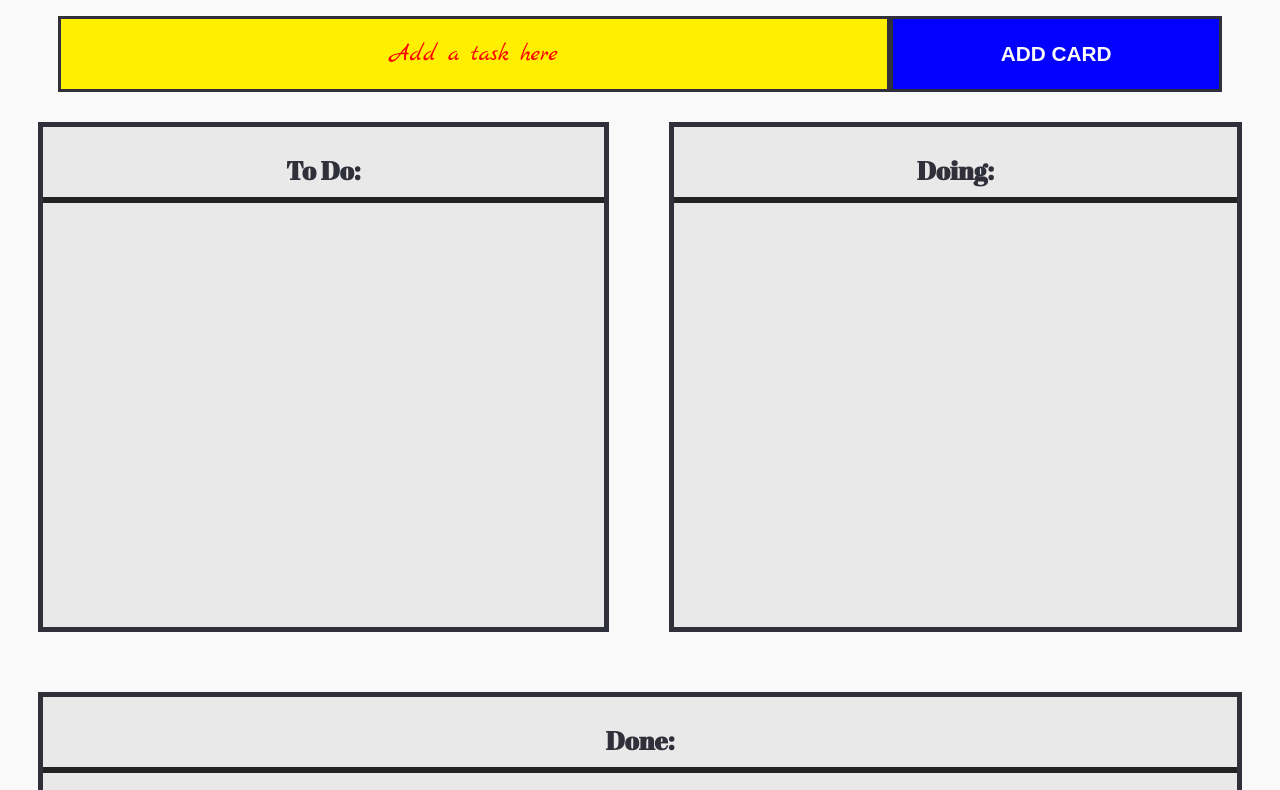
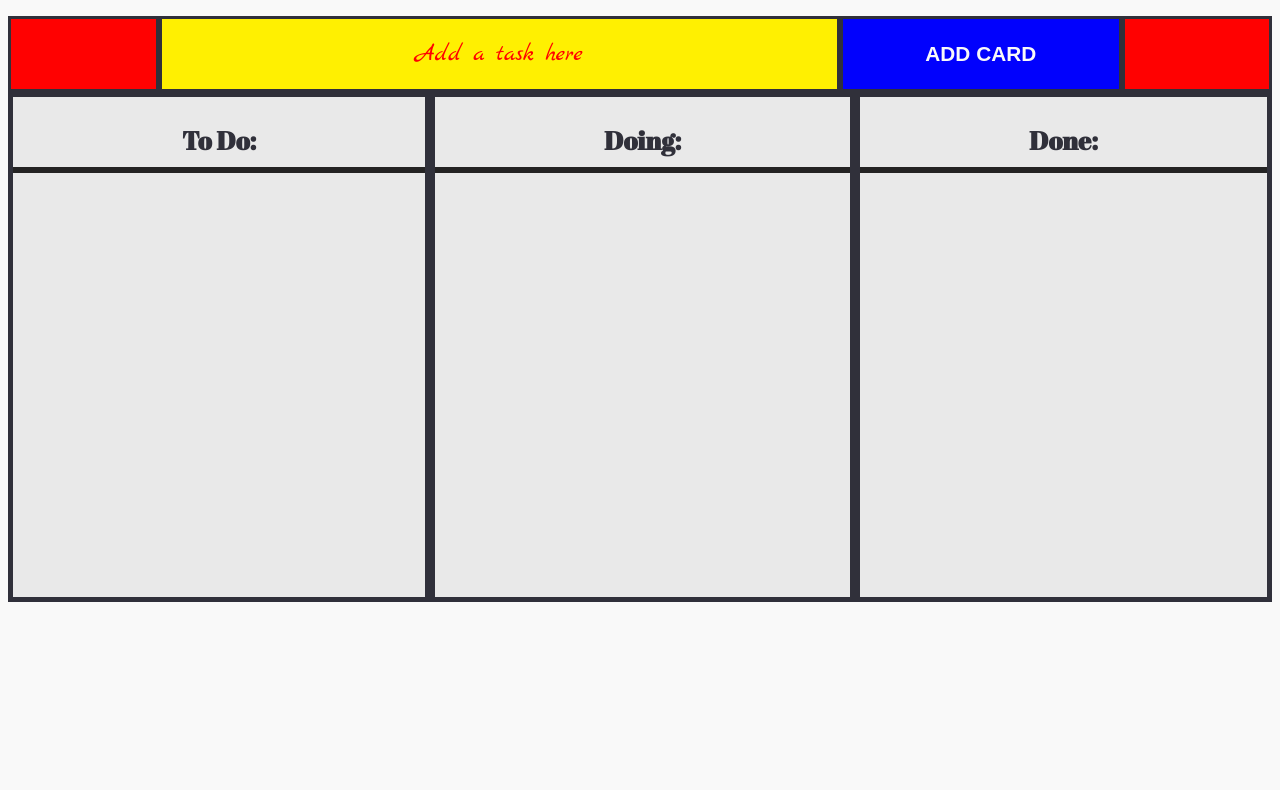
Before and after one commit to DewofyourYouth/kanban-vanilla-js, a website: page index.html in a window 1280 px wide. Shown: the part 113-903 px from the top of the page. After the commit the page ends 800 px from the top, so only its background shows below. Drawn offline with Linux system fonts and the light colour scheme.

Commit message:
style changes

```diff
--- a/index.html
+++ b/index.html
@@ -10,8 +10,10 @@
     <header>
       <h1>Kanban Board <span>(Vanilla JS)</span></h1>
       <div id="controller">
+        <div></div>
         <input type="text" id="card-input" placeholder="Add a task here" />
         <button id="addcard" class="primary">Add Card</button>
+        <div></div>
       </div>
     </header>
     <div class="container">
@@ -23,7 +25,7 @@
       >
         <h3>To Do:</h3>
       </div>
-      <di
+      <div
         id="doing"
         class="col dropzone"
         ondrop="onDrop(event)"
--- a/scss/styles.scss
+++ b/scss/styles.scss
@@ -27,8 +27,13 @@ header {
   justify-content: center;
   align-content: stretch;
   flex-basis: fill;
-  padding: 0 50px;
+  padding: 0;
   font-family: sans-serif;
+  div {
+    flex-grow: 1;
+    background-color: $red;
+    border: solid 3px #30303a;
+  }
   input {
     font-size: 1.5rem;
     padding: 20px 10px;
@@ -80,6 +85,20 @@ h1 {
 .container {
   display: flex;
   flex-direction: row;
+  .col {
+    border: solid 5px $black;
+    min-width: 300px;
+    min-height: 500px;
+    flex-grow: 1;
+    background-color: $gray;
+    text-align: center;
+    h3 {
+      font-size: 1.6rem;
+      border-bottom: 6px solid rgb(36, 35, 35);
+      padding: 10px;
+      padding-top: 0;
+      font-family: $title;
+    }
   }
 
   #todo > .card {
@@ -91,20 +110,4 @@ h1 {
   #done > .card {
     background-color: lightblue;
   }
-
-.col {
-  border: solid 5px $black;
-  min-width: 300px;
-  min-height: 500px;
-  margin: 30px;
-  flex-grow: 1;
-  background-color: $gray;
-  text-align: center;
-  h3 {
-    font-size: 1.6rem;
-    border-bottom: 6px solid rgb(36, 35, 35);
-    padding: 10px;
-    padding-top: 0;
-    font-family: $title;
 }
-}
```
Also changed, not shown: css/styles.css, 1 other file. Lines whose indentation alone changed are shown as unchanged.
